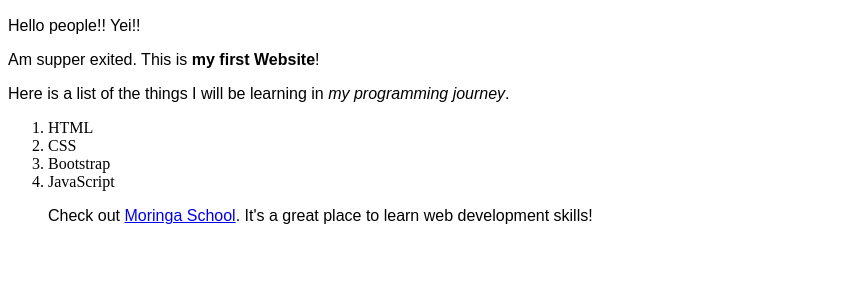
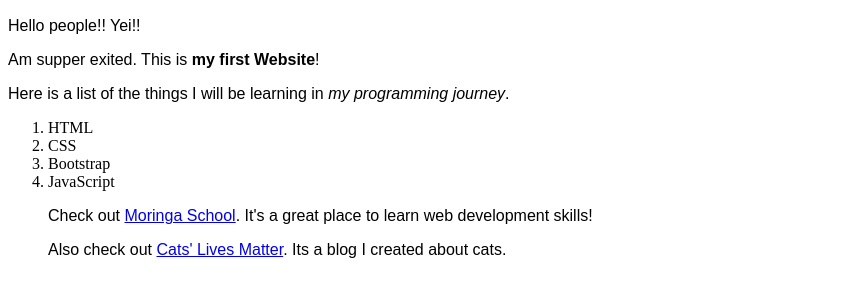
Before and after one commit to TeddyNyateya/My-First-Website, a plain HTML site: page index.html in a window 1280 px wide. Shown: the part 96-392 px from the top of the page, without its empty margins (0-845 px from the left). Drawn offline with Linux system fonts and the light colour scheme.

Commit message:
This commit adds a paragraph block element with an in line link providing a relative path inside it.

```diff
--- a/index.html
+++ b/index.html
@@ -16,6 +16,7 @@
        <li>Bootstrap</li>
        <li>JavaScript</li>
      <p>Check out <a href="http://moringaschool.com/">Moringa School</a>. It's a great place to learn web development skills!</p>
+     <p>Also check out <a href="my-second-project/Cats-Lives-Matter.html">Cats' Lives Matter</a>. Its a blog I created about cats.</p>
     </ol>
   </body>
 </html>
```
